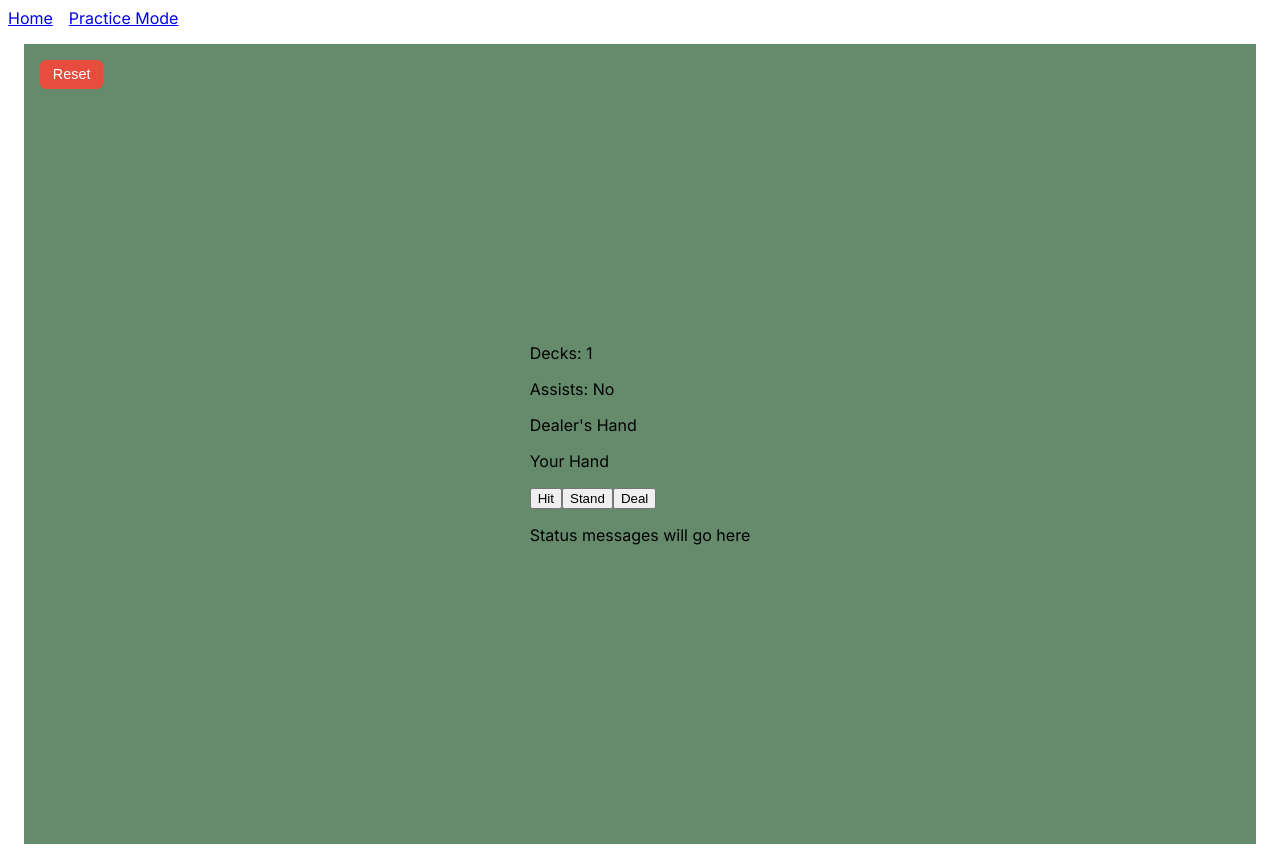
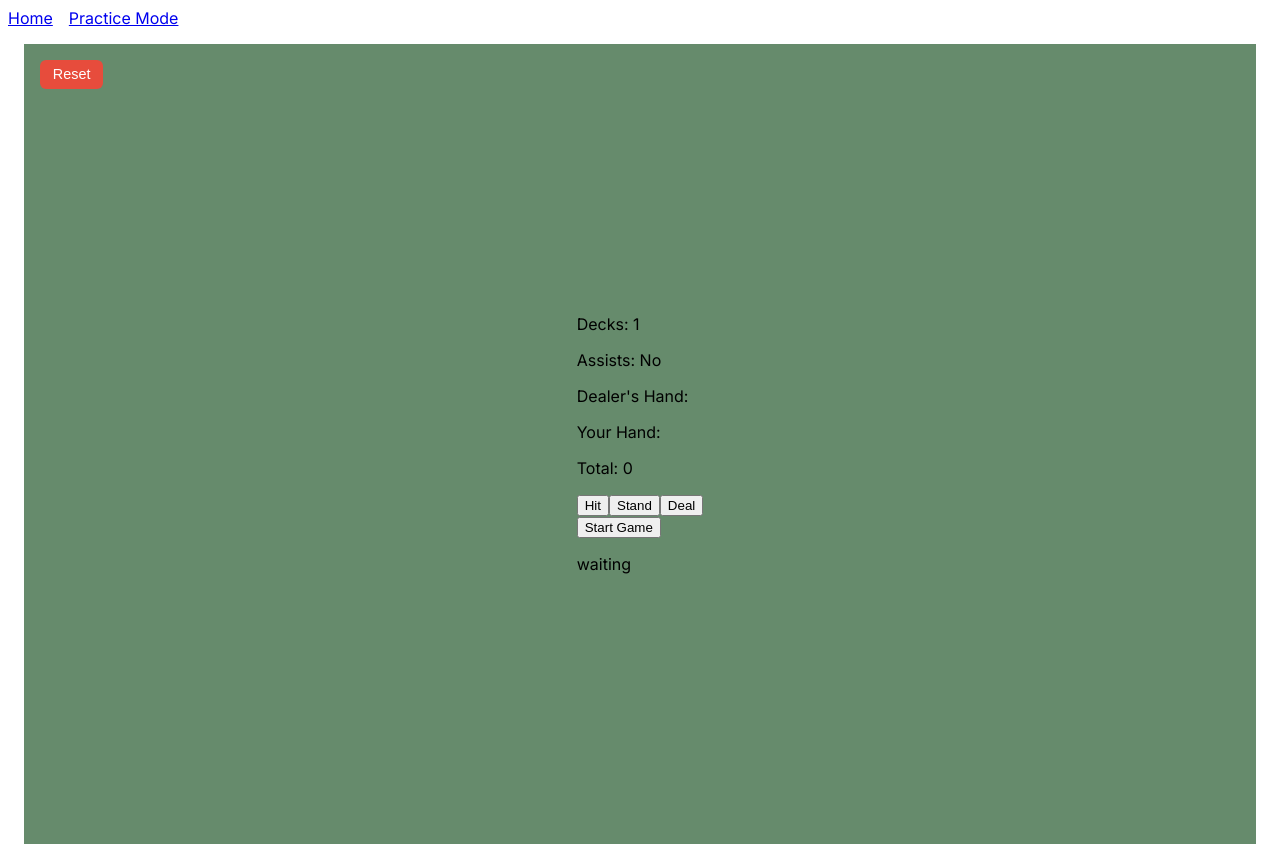
Before and after one commit to Edward-Zhao0/CardCountLab, a React (Vite) app: page /practice in a window 1280 px wide. Both pictures are taken after a click on the button "Start Practice". Built offline with nearby package versions, Linux system fonts and the light colour scheme.

Commit message:
Added creating decks and shuffling

```diff
--- a/src/components/PracticeGame.jsx
+++ b/src/components/PracticeGame.jsx
@@ -1,32 +1,137 @@
 // import "../styles/PracticeGame.css";
+import { useState } from "react";
 
 const PracticeGame = ({numberOfDecks, assistsEnabled}) => {
+    const [deck, setDeck] = useState(shuffleDeck(generateDeck(numberOfDecks)));
+    const [playerHand, setPlayerHand] = useState([]);
+    const [dealerHand, setDealerHand] = useState([]);
+    const [gameStatus, setGameStatus] = useState("waiting"); // "waiting", "in-progress", "player-bust", "dealer-bust", "player-win", "dealer-win", "push"
+    const [showStartButton, setShowStartButton] = useState(true);
+
+
+
+    function generateDeck(numDecks) {
+        const suits = ['Hearts', 'Diamonds', 'Clubs', 'Spades'];
+        const values = [
+            'A', '2', '3', '4', '5', '6', '7', '8', '9', '10',
+            'J', 'Q', 'K'
+        ];
+        let deck = [];
+        for (let i = 0; i<numDecks; i++) {
+            for (let j = 0; j < suits.length; j++) {
+                for (let k = 0; k <values.length; k++) {
+                    deck.push({suit: suits[j], value: values[k]});
+                }
+            }
+        }
+        return deck;
+    }
+
+    function shuffleDeck(deck) {
+        //Use the Fisher-Yates shuffle algorithm
+        for (let i = deck.length - 1; i > 0; i--) {
+            //Random int 0 <= j <= i
+            let j = Math.floor((Math.random() * (i+1)));
+            //Swap cards
+            let placeholder = deck[i];
+            deck[i] = deck[j];
+            deck[j] = placeholder;
+        }
+        return deck;
+    }
+
+    function dealInitialHands(deck) {
+        if (deck.length < 4) {
+            //Reshuffle if not enough cards
+            setDeck(shuffleDeck(generateDeck(numberOfDecks)));
+            return;
+        }
+        setPlayerHand([deck[0], deck[2]]);
+        setDealerHand([deck[1], deck[3]]);
+        setDeck(deck.slice(4));
+        setGameStatus("in-progress");
+    }
+
+    function dealPlayerHand(deck, hand) {
+        const card = deck[0];
+        const newHand = [...hand, card];     // make a new array with the old hand + new card
+        const newDeck = deck.slice(1);       // make a new deck without the first card
+
+        setPlayerHand(newHand);              // update player hand state
+        setDeck(newDeck);                    // update deck state
+    }
+
+    function dealDealerHand(deck, hand) {
+        const card = deck[0];
+        const newHand = [...hand, card];     // make a new array with the old hand + new card
+        const newDeck = deck.slice(1);       // make a new deck without the first card
+
+        setDealerHand(newHand);              // update dealer hand state
+        setDeck(newDeck);                    // update deck state
+    }
+
+    function renderCard(card, index) {
+        return (
+            <div key={index} className="card">
+                <p>{card.value} of {card.suit}</p>
+            </div>
+        );
+    }
+
+    function calculateHandTotal(hand) {
+        let total = 0;
+        for (let i = 0; i < hand.length; i++) {
+            if (hand[i].value === 'A') {
+                if (total + 11 > 21) {
+                    total += 1;
+                }
+                else {
+                    total += 11;
+                }
+            }
+            else if (hand[i].value === 'K' || hand[i].value === 'Q' || hand[i].value === 'J') {
+                total += 10;
+            }
+            else{
+                total += Number((hand[i].value));
+            }
+        }
+        return total;
+    }
+
+
   return (
     <div className="game-screen">
         <p>Decks: {numberOfDecks}</p>
         <p>Assists: {assistsEnabled ? "Yes" : "No"}</p>
         <div className="dealer">
-            <p>Dealer's Hand</p>
+            <p>Dealer's Hand: </p>
             <div className="hand">
-                {/* Dealer's cards will go here */}
+                {/* Map loops through every element in array and calls function */}
+                {dealerHand.map(renderCard)}
             </div>
         </div>
 
         <div className="player">
-            <p>Your Hand</p>
-            <div className="hand">
-                {/* Player's cards will go here */}
+            <p>Your Hand: </p>
+            <div className="player-hand">
+                {/* Map loops through every element in array and calls function */}
+                {playerHand.map(renderCard)}
             </div>
+            <p>Total: {calculateHandTotal(playerHand)}</p>
         </div>
 
         <div className="controls">
             <button className="hit-button">Hit</button>
             <button className="stand-button">Stand</button>
             <button className="deal-button">Deal</button>
+            <br />
+            {/* If true, show, if not, hide */}
+            {showStartButton && <button className="start-button2" onClick={() => {dealInitialHands(deck); setShowStartButton(false)}}>Start Game</button> }
         </div>
 
         <div className="status">
-            <p>Status messages will go here</p>
+            <p>{gameStatus}</p>
         </div>
     </div>
   );
--- a/src/pages/Home.jsx
+++ b/src/pages/Home.jsx
@@ -1,3 +1,5 @@
+import "../styles/Home.css";
+
 const Home = () => {
     return (
       <>
```
Also changed, not shown: src/styles/Home.css (added).
